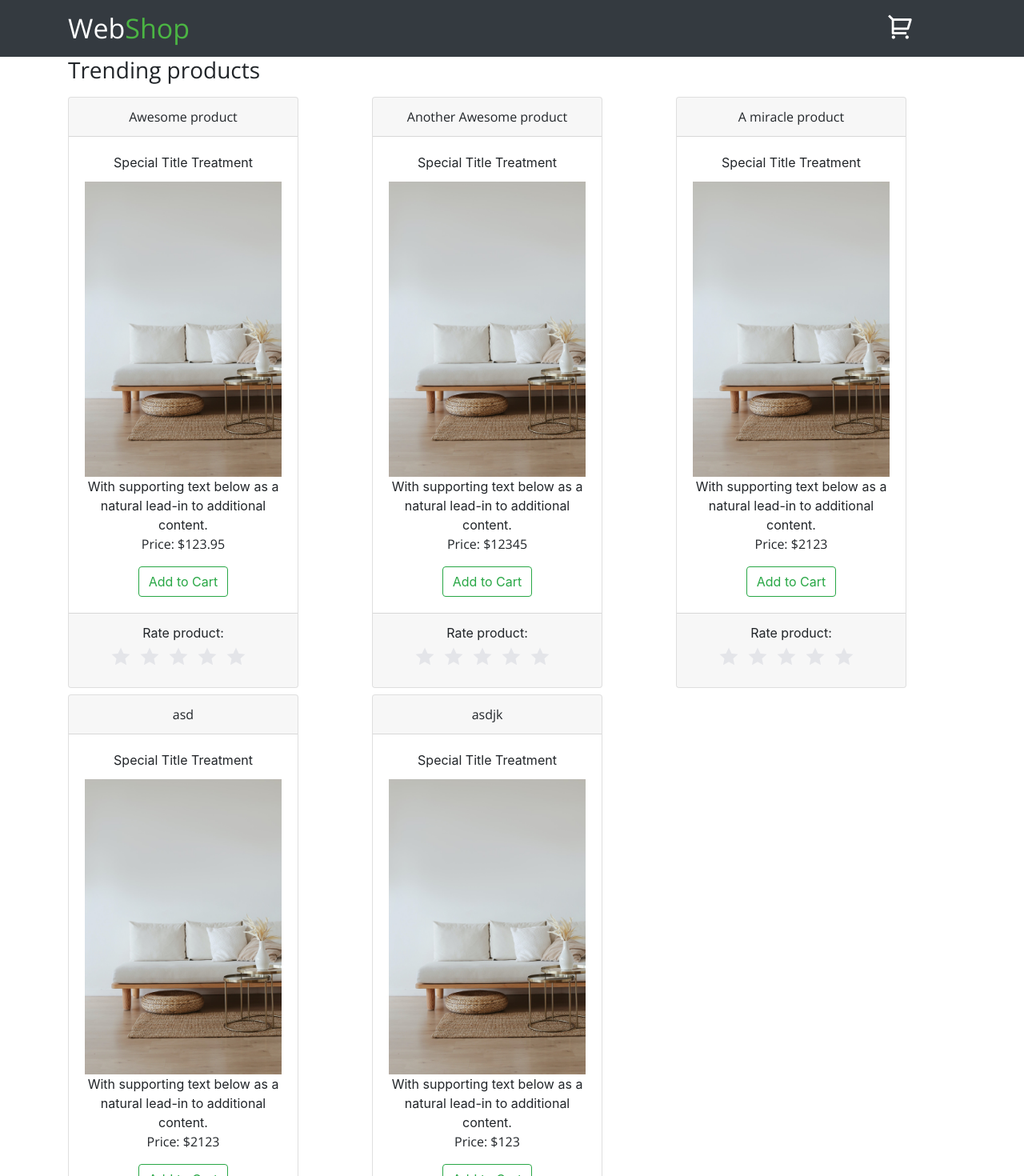
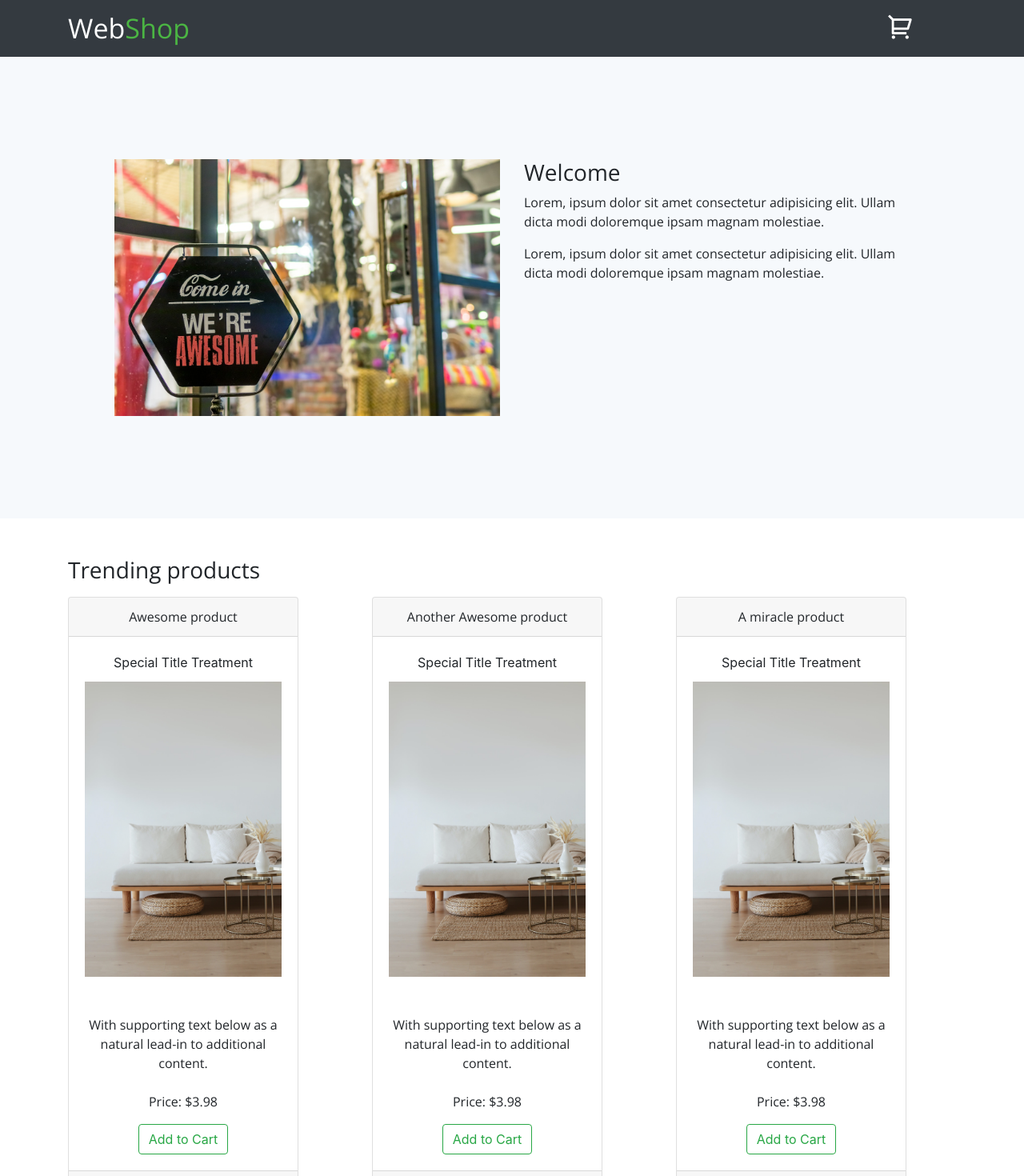
Before and after one commit to andols-dev/webshop, a React (Create React App) app: page / in a window 1280 px wide. Shown: the top 1470 px of the page at 80% size. Built offline with nearby package versions, Linux system fonts and the light colour scheme.

Commit message:
created cart page

```diff
--- a/package.json
+++ b/package.json
@@ -15,6 +15,7 @@
     "react-router-dom": "^5.2.0",
     "react-scripts": "3.4.1",
     "react-toastify": "^6.0.5",
+    "react-uuid": "^1.0.2",
     "reactstrap": "^8.4.1"
   },
   "scripts": {
--- a/public/index.html
+++ b/public/index.html
@@ -26,7 +26,7 @@
       work correctly both with client-side routing and a non-root public URL.
       Learn how to configure a non-root public URL by running `npm run build`.
     -->
-    <title>React App</title>
+    <title>WebShop</title>
   </head>
   <body>
     <noscript>You need to enable JavaScript to run this app.</noscript>
--- a/src/App.css
+++ b/src/App.css
@@ -41,14 +41,23 @@ Nav {
   text-align: center;
 }
 
-body, a,span, h3 {
+body, a,span, h3,p {
   font-family: "Open Sans", sans-serif;
 }
 
 .reviews {
-  background-color: rgb(204, 199, 199);
+  background-color: #f6f9fc;
   height: 300px;
 
+}
+
+.info {
+  background-color: #f6f9fc;
+  padding: 10%;
+}
+
+.customerContainer {
+  margin-top: 5rem;;
 }
 
 
@@ -56,9 +65,7 @@ body, a,span, h3 {
   .card {
     width: 18rem;
   }
-  .test {
-    margin-right: 30px;
-  }
+
 }
 @media only screen and (min-width: 991px) {
 .test {
--- a/src/Context.js
+++ b/src/Context.js
@@ -11,8 +11,7 @@ function ContextProvider({ children }) {
   const toggleFavourite = (id) => {
     const updatedProdArr = allProducts.map((product) => {
       if (product.Id === id) {
-        console.log(id);
-        console.log(!product.isFavorite);
+
         return {
           ...product,
           isFavorite: !product.isFavorite,
@@ -26,11 +25,28 @@ function ContextProvider({ children }) {
   function addToCart(newItem) {
     setCartItems((prevItems) => [...prevItems, newItem]);
     toast.success("You've added item to cart!");
+
   }
-  console.log(cartItems);
+
+  function removeFromCart(id) {
+    setCartItems((prevItems) => prevItems.filter((item) => item.Id !== id));
+    console.log('remove');
+  }
+
+  function emptyCart() {
+    setCartItems([]);
+  }
+  //console.log(cartItems);
   return (
     <Context.Provider
-      value={{ allProducts, toggleFavourite, cartItems, addToCart }}
+      value={{
+        allProducts,
+        toggleFavourite,
+        cartItems,
+        addToCart,
+        removeFromCart,
+        emptyCart,
+      }}
     >
       {children}
     </Context.Provider>
--- /dev/null
+++ b/src/components/CartItem.js
@@ -0,0 +1,16 @@
+import React,{useContext} from 'react'
+import {Context} from '../Context'
+import { Button } from "reactstrap";
+export default function CartItem({item}) {
+    const {removeFromCart} = useContext(Context);
+    return (
+      <div className="mt-5">
+        <h4>{item.Title}</h4>
+        <img src={item.Img} style={{ width: "150px" }} alt="product" />
+        <br></br>
+        <Button className="mt-3" outline color="success" onClick={() => removeFromCart(item.Id)}>
+          remove
+        </Button>
+      </div>
+    );
+}
--- a/src/components/ProductCard.js
+++ b/src/components/ProductCard.js
@@ -62,13 +62,15 @@ export default function ProductCard({ Title, Price, Img, Id, isFavorite,Product}
     >
       <CardHeader>
         <span>{Title} </span> <span className="float-right">{heartIcon()}</span>
-
       </CardHeader>
       <CardBody>
         <CardTitle>Special Title Treatment</CardTitle>
         <CardText>
           <img src={Img} alt="" />
-          With supporting text below as a natural lead-in to additional content.
+          <span className="pt-5" style={{display:'block'}}>
+            With supporting text below as a natural lead-in to additional
+            content.
+          </span>
           <br></br>
           <span className="mt-1">Price: ${Price}</span>
         </CardText>
--- a/src/pages/Cart.js
+++ b/src/pages/Cart.js
@@ -1,9 +1,48 @@
-import React from 'react'
+import React, { useState, useContext } from "react";
+import { Context } from "../Context";
+import CartItem from "../components/CartItem";
+import { Button } from "reactstrap";
+export default function Cart() {
+  const { cartItems, emptyCart } = useContext(Context);
+  const [order, setOrder] = useState("Place Order");
+  const totalCost = 3.98 * cartItems.length;
+  const totalCostDisplay = totalCost.toLocaleString("en-US", {
+    style: "currency",
+    currency: "USD",
+  });
+  const cartItemElements = cartItems.map((item) => {
+    return <CartItem key={item.Id} item={item} />;
+  });
 
-export default function Cart() {
-    return (
-        <div>
-            cart
-        </div>
-    )
+  const buy = () => {
+    setOrder("Ordering...");
+    setTimeout(() => {
+      console.log("order placed");
+      setOrder("Place Order");
+      emptyCart();
+    }, 3000);
+  };
+  const showOrderBtn =
+    cartItems.length > 0 ? (
+      <Button
+        outline
+        color="success"
+        style={{ marginLeft: "3rem"}}
+        onClick={buy}
+      >
+        {order}
+      </Button>
+    ) : null;
+  return (
+    <div className="mt-4" style={{ textAlign: "center" }}>
+      <div style={{textAlign: 'center'}}>
+        <h4>Checkout</h4>
+      </div>
+      <div style={{ display: "flex", justifyContent: "center" }}>
+        <h4>Total: {totalCostDisplay} </h4> {showOrderBtn}
+      </div>
+
+      {cartItemElements}
+    </div>
+  );
 }
--- a/src/pages/Home.js
+++ b/src/pages/Home.js
@@ -4,12 +4,13 @@ import ProductCard from "../components/ProductCard";
 import { Container, Row, Col } from "reactstrap";
 import { ToastContainer } from "react-toastify";
 import "react-toastify/dist/ReactToastify.css";
+
 export default function Home() {
   const { allProducts } = useContext(Context);
 
   const products = allProducts.map((product) => {
     return (
-      <Col key={product.Id} md="6" lg="4" className="text-center" >
+      <Col key={product.Id} md="6" lg="4" className="text-center">
         <ProductCard
           Title={product.Title}
           Price={product.Price}
@@ -24,15 +25,38 @@ export default function Home() {
 
   return (
     <div>
+      <div className="info ">
+        <Container>
+          <Row className="infoRow">
+            <Col md="6">
+              <img src="/img/come_in.jpg" alt="" />
+            </Col>
+            <Col md="6">
+              <h3>Welcome</h3>
+              <p>
+                Lorem, ipsum dolor sit amet consectetur adipisicing elit. Ullam
+                dicta modi doloremque ipsam magnam molestiae.
+              </p>
+              <p>
+                Lorem, ipsum dolor sit amet consectetur adipisicing elit. Ullam
+                dicta modi doloremque ipsam magnam molestiae.
+              </p>
+            </Col>
+          </Row>
+        </Container>
+      </div>
       <Container>
-        <h3>Trending products</h3>
+        <h3 className="mt-5">Trending products</h3>
       </Container>
 
       <Container>
-        <ToastContainer />
+        <ToastContainer style={{ marginTop: "3.1rem" }} />
         <Row>{products}</Row>
       </Container>
-      <h3>Customer Reviews</h3>
+      <Container className="customerContainer">
+        <h3>Customer Reviews</h3>
+      </Container>
+
       <div className="reviews"></div>
     </div>
   );
--- a/src/products.js
+++ b/src/products.js
@@ -1,39 +1,26 @@
 let products = [
   {
     Title: "Awesome product",
-    Price: 123.95,
+    Price: 3.98,
     Img: "/img/couch.jpg",
     Id: "1",
     isFavorite: false,
   },
   {
     Title: "Another Awesome product",
-    Price: 12345,
+    Price: 3.98,
     Img: "/img/couch.jpg",
     Id: "2",
     isFavorite: false,
   },
   {
     Title: "A miracle product",
-    Price: 2123,
+    Price: 3.98,
     Img: "/img/couch.jpg",
     Id: "3",
     isFavorite: false,
   },
-  {
-    Title: "asd",
-    Price: 2123,
-    Img: "/img/couch.jpg",
-    Id: "4",
-    isFavorite: false,
-  },
-  {
-    Title: "asdjk",
-    Price: 123,
-    Img: "/img/couch.jpg",
-    Id: "5",
-    isFavorite: false,
-  },
+
 ];
 
 export default products
```
Also changed, not shown: public/img/come_in.jpg (added), 1 other file (tests, documents, lock files or other folders).
